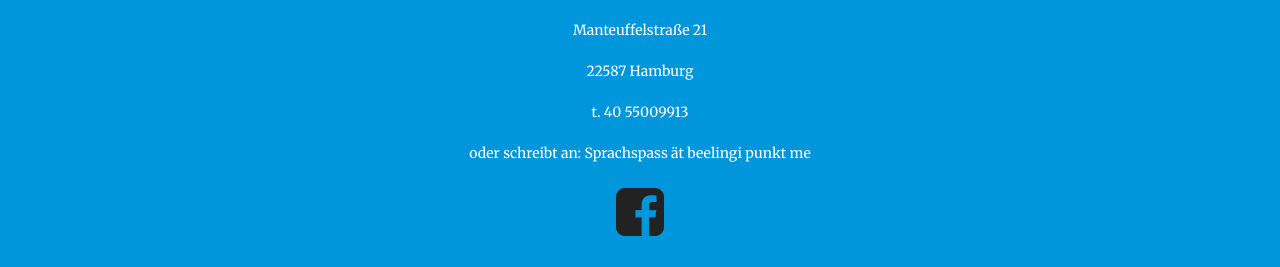
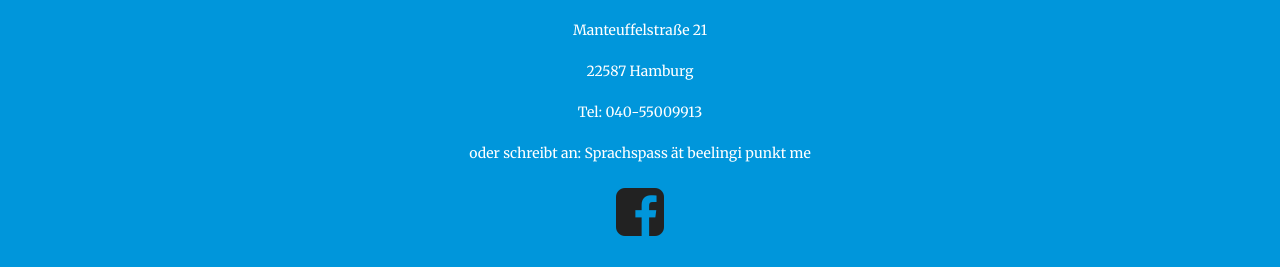
Before and after one commit to Beelingi/beelingi.github.io, a Jekyll site: the page built from index.html, in a window 1280 px wide and 900 px high, scrolled down 4438 px. Shown: the part 630-897 px from the top of the window. Built offline with Jekyll 4.4.1, drawn with Linux system fonts in a browser that asks for light colours.

Commit message:
Tel
Telephone changed again

```diff
--- a/_includes/contact.html
+++ b/_includes/contact.html
@@ -8,7 +8,7 @@
                 <p>Sprachcamps für Schüler</p>
                 <p>Manteuffelstraße 21</p>
                 <p>22587 Hamburg</p>
-                <p>t. 40 55009913</p>
+                <p>Tel: 040-55009913</p>
                 <p>oder schreibt an: Sprachspass  ät  beelingi  punkt  me</p>
             </div>
 
```
